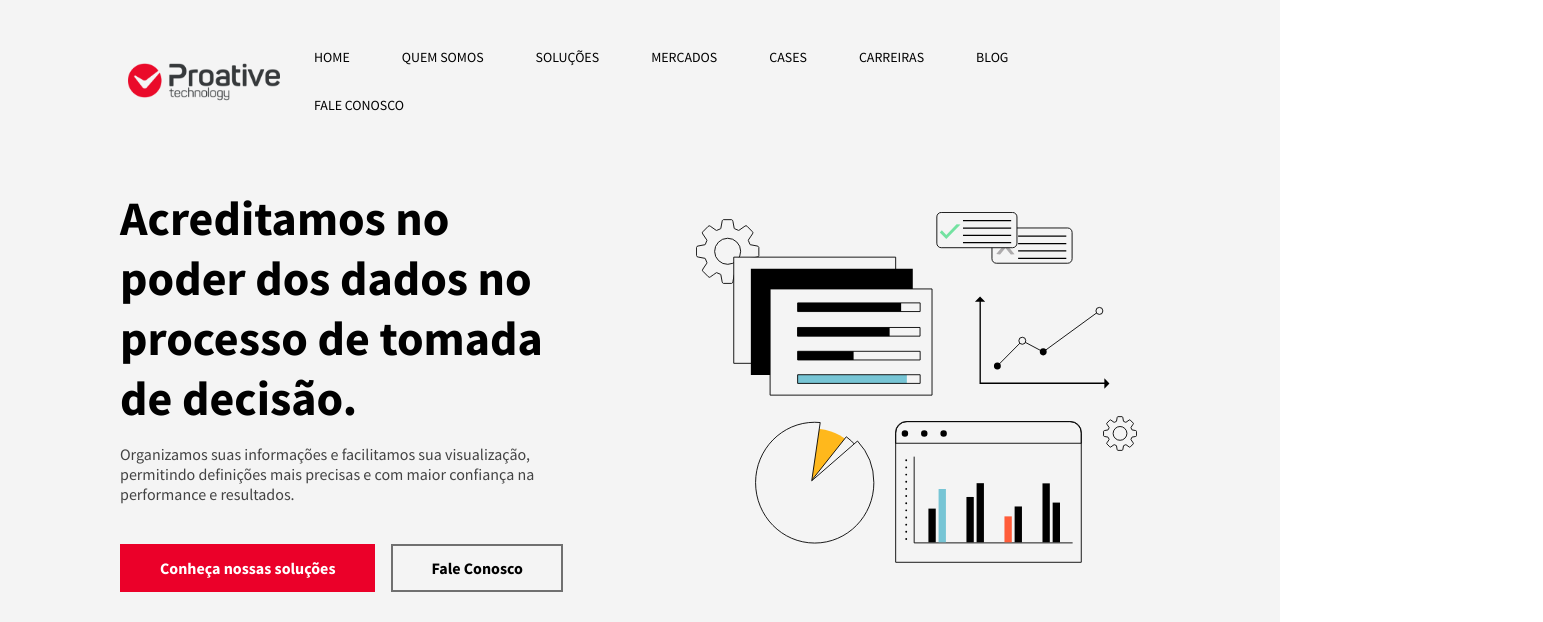
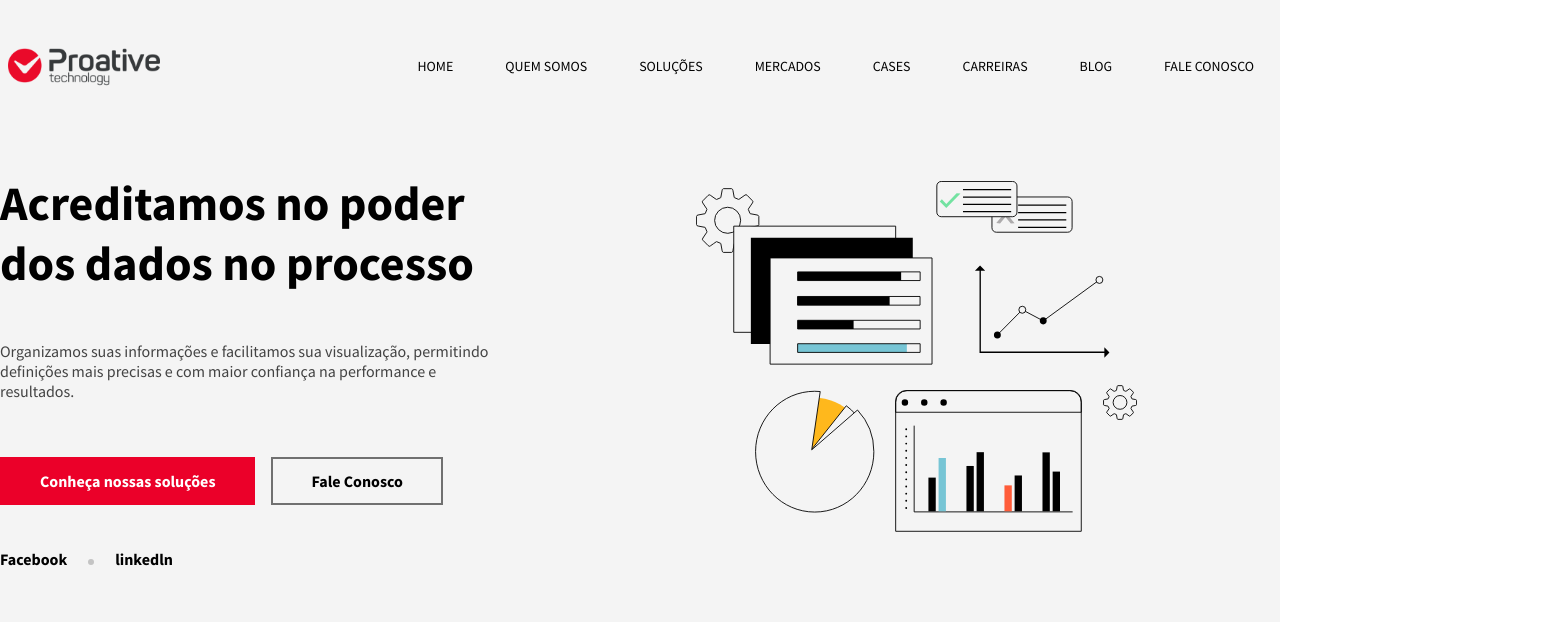
Before and after one commit to proative-tech/Proativa-LandingPage, a React (Create React App) app: page / in a window 1280 px wide. Shown: the top 622 px of the page, 1543 px wide, since content can reach past the window. Built offline with nearby package versions, Linux system fonts and the light colour scheme.

Commit message:
Finalizado footer e formatções de texto

```diff
--- a/src/components/About/styles.js
+++ b/src/components/About/styles.js
@@ -2,13 +2,12 @@ import styled from 'styled-components';
 
 export const Container = styled.div`
   width: 100%;
-  /* height: 100vh; */
   background: #FFF;
 `;
 
 export const Content = styled.div`
-  max-width: 1140px;
-  margin: 42px 120px;
+  max-width: 1440px;
+  margin: 42px auto;
   display: grid;
   grid-template-columns: 1fr;
   grid-auto-rows: auto;
@@ -41,7 +40,7 @@ export const Content = styled.div`
 
   .section-item {
     display: grid;
-    grid-template-columns: repeat(auto-fit, minmax(175px, 1fr)); //width 189 auto-fit , minmax(189px, 1fr)
+    grid-template-columns: repeat(auto-fit, minmax(200px, 1fr));
     grid-auto-rows: 195px;
     gap: 4rem;
     padding: 2rem 0;
@@ -78,13 +77,14 @@ export const Content = styled.div`
     }
   }
 
-  @media (max-width:520px) {
-    margin: 42px 30px;
-
+  @media (max-width:960px) {
     .section-item {
-      /* grid-template-columns: 1fr;
-      grid-auto-rows: auto; */
+      grid-template-columns: repeat(auto-fit, minmax(300px, 1fr));
     }
   }
 
+  @media (max-width:520px) {
+    margin: 42px 2rem;
+  }
+
 `;
--- a/src/components/Cases/index.js
+++ b/src/components/Cases/index.js
@@ -75,7 +75,8 @@ export function Cases() {
       </Content>
 
       <Footer>
-        <section className="footer">
+       <Content>
+          <section className="footer">
           <div>
             <img src={ logo } alt=""/>
           </div>
@@ -88,16 +89,27 @@ export function Cases() {
             <p>06455-000</p>
           </div>
 
-          <div>
+          <div className="contact">
             <p>+55 11 4130-8800</p>
             <p>contato@proativetec.com.br</p>
 
-            <span>Facebook</span>
-            <span>Linkedin</span>
+            <span>
+              <a href="">Facebook</a>
+              <a href=""></a>
+              <a href="">linkedln</a>
+            </span>
 
-            <p>Olíticas de Privacidade</p>
+            <p >Olíticas de Privacidade</p>
           </div>
+
+
         </section>
+
+          <hr/>
+          <p className="text-footer">
+            © 2021Proative Technology – Todos os direitos reservados
+          </p>
+        </Content>
       </Footer>
 
     </Container>
--- a/src/components/Cases/styles.js
+++ b/src/components/Cases/styles.js
@@ -8,8 +8,8 @@ export const Container = styled.div`
 `;
 
 export const Content = styled.div`
-  max-width: 1140px;
-  margin: 0 120px;
+  max-width: 1440px;
+  margin: 0 auto;
 
   .section-main {
     padding: 7rem 0 3rem 0;
@@ -125,19 +125,67 @@ export const Content = styled.div`
 `;
 
 export const Footer = styled.div`
-   width: 100%;
-   background: #F4F4F4;
+  width: 100%;
+  background: #F4F4F4;
+
+  hr {
+    background: #E5E3DF;
+    margin: 2rem 0 0 0;
+    height: 1px;
+    border: none;
+
+  }
+
+  .text-footer {
+    color: #C4C4C4;
+    margin-bottom: 1rem;
+  }
+
+
 
   .footer {
     max-width: 1140px;
     margin: 0 120px;
     margin-top: 10rem;
-
     display: grid;
     grid-template-columns: repeat(4, 1fr);
 
     div {
       padding: 4rem 0
+    }
+
+    .contact {
+      p {
+        color: #434343;
+        font-size: 0.87rem;
+        padding-bottom: 0.5rem;
+      }
+
+      span {
+        display: flex;
+        padding: 1rem 0;
+      }
+
+      span a {
+        text-decoration: none;
+        color: var(--black);
+        font-size: 1rem;
+      }
+
+      span a:first-child {
+        padding: 0 1rem 0 0;
+      }
+
+      span a:nth-child(2)::after {
+        margin: 10px 12px 0 0;
+        content: '';
+        width: 6px;
+        height: 6px;
+        border-radius: 3px;
+        left: 0.3rem;
+        background: #434343;
+        display: block;
+      }
     }
   }
 
@@ -150,7 +198,7 @@ export const Footer = styled.div`
   @media (max-width: 600px) {
     .footer {
       grid-template-columns: 1fr;
-      margin: 0 30px;
+      margin: 5rem 30px;
     }
   }
 
--- a/src/components/Header/styles.js
+++ b/src/components/Header/styles.js
@@ -6,8 +6,8 @@ export const Container = styled.div`
 `;
 
 export const Content = styled.div`
-  max-width: 1140px;
-  margin: 0 7.5rem;
+  max-width: 1440px;
+  margin: 0 auto;
   padding-top: 2.0rem;
 
   display: flex;
@@ -51,7 +51,7 @@ export const Content = styled.div`
 
   @media (max-width:520px) {
 
-    margin: 2.0rem auto;
+    margin: 0 auto;
 
     ul {
       display: none;
--- a/src/components/Home/index.js
+++ b/src/components/Home/index.js
@@ -9,7 +9,7 @@ export function Home() {
       <Content>
         <div className="section-home">
           <section>
-            <h1>Acreditamos no poder dos dados no processo de tomada de decisão.</h1>
+            <h1>Acreditamos no poder dos dados no processo</h1>
             <p>
               Organizamos suas informações e facilitamos sua visualização, permitindo
               definições mais precisas e com maior confiança na performance e resultados.
@@ -27,7 +27,7 @@ export function Home() {
             </span>
           </section>
 
-          <section>
+          <section className="section-ilustration">
             <img src={ ilustration } alt="Proative"/>
           </section>
         </div>
--- a/src/components/Home/styles.js
+++ b/src/components/Home/styles.js
@@ -7,8 +7,8 @@ export const Container = styled.div`
 `;
 
 export const Content = styled.div`
-  max-width: 1140px;
-  margin: 0 120px;
+  max-width: 1440px;
+  margin: 0 auto;
   padding-top: 42px;
   display: grid;
   grid-template-columns: 1fr;
@@ -16,37 +16,38 @@ export const Content = styled.div`
 
   .section-home {
     display: grid;
-    /* grid-template-columns: repeat(2, 1fr); */
-    grid-template-columns: repeat(auto-fit, minmax(300px, 1fr));
-    grid-auto-rows: 400px;
+    grid-template-columns: repeat(auto-fit, minmax(400px, 1fr));
+    grid-auto-rows: auto;
+    gap: 0 7rem;
 
-    gap: 0 7rem;
+    section {
+      max-width: 500px;
+    }
 
     img {
       height: 360px;
       margin-top: 40px;
     }
-
   }
 
   .section-next {
-    max-width: 1140px;
+    max-width: 1440px;
     display: flex;
     justify-content: center;
 
     img {
       cursor: pointer;
-
     }
   }
   h1 {
     font-family: 'Source Sans Pro', sans-serif;
     font-size: 3rem;
     font-weight: bold;
-    padding: 1rem 0;
+    padding: 2rem 0 1rem 0;
   }
 
   p {
+    padding: 2rem 0 1rem 0;
     font-family: 'Source Sans Pro', sans-serif;
     font-size: 1rem;
     color: var(--text);
@@ -70,7 +71,6 @@ export const Content = styled.div`
       background: none;
       color: var(--red);
     }
-
   }
 
   .second-btn {
@@ -108,7 +108,6 @@ export const Content = styled.div`
       left: -0.2rem;
       }
     }
-
   }
 
   .section-next {
@@ -120,16 +119,33 @@ export const Content = styled.div`
 
   }
 
+  @media (max-width:980px) {
+    .section-home {
+      gap: 0 0;
+      margin: 0 auto;
+      padding: 0 auto;
+    }
+
+    .section-ilustration {
+
+    }
+  }
+
   @media (max-width:720px) {
-    margin: 0 70px;
+
   }
 
   @media (max-width:520px) {
     margin: 0 20px;
 
-    img {
+    .section-home {
+      grid-template-columns: repeat(auto-fit, minmax(200px, 1fr));
+    }
+
+    .section-ilustration {
       display: none;
     }
   }
 
+
 `;
--- a/src/components/Marketplace/index.js
+++ b/src/components/Marketplace/index.js
@@ -1,4 +1,4 @@
-import { Container } from './styles';
+import { Container, Content } from './styles';
 import Imagem02 from '../../assets/Imagem02.svg';
 
 
@@ -6,6 +6,7 @@ import Imagem02 from '../../assets/Imagem02.svg';
 export function Marketplace() {
   return(
     <Container>
+      <Content>
         <section className="section01">
           <h1>
             Governança de TI impulsionando e colaborando seu negócio.
@@ -41,6 +42,8 @@ export function Marketplace() {
             </p>
           </div>
         </section>
+
+      </Content>
     </Container>
   )
 }
--- a/src/components/Marketplace/styles.js
+++ b/src/components/Marketplace/styles.js
@@ -1,9 +1,15 @@
 import styled from 'styled-components';
+
+
 
 
 export const Container = styled.div`
   width: 100%;
+`;
 
+export const Content = styled.div`
+  max-width: 1440px;
+  margin: 0 auto;
 
   display: grid;
   grid-template-columns: 710px 657px;
@@ -35,7 +41,12 @@ export const Container = styled.div`
   }
 
   .section02 {
-
+    img {
+        width: 100%;
+        height:100%;
+        object-fit: cover;
+        object-position: center;
+    }
   }
 
   .section03 {
@@ -67,6 +78,13 @@ export const Container = styled.div`
   }
 
   @media (max-width:840px) {
+
+    .section01,.section02 {
+      h1,p {
+        text-align: left;
+      }
+    }
+
     .section02 {
       img {
         width: 100%;
@@ -75,12 +93,19 @@ export const Container = styled.div`
         object-position: center;
       }
     }
+
+    .section01,.section04 {
+      .text-item {
+        justify-content: flex-start;
+      }
+    }
   }
 
   @media (max-width: 600px) {
 
     .section01 {
-      padding: 5rem 2rem;
+
+      padding: 3rem 2rem;
     }
     .section01,.section04 {
       padding: 5rem 1rem;
--- a/src/components/Solution/index.js
+++ b/src/components/Solution/index.js
@@ -1,9 +1,10 @@
-import { Content } from './styles';
+import { Container, Content } from './styles';
 import imgSolution from '../../assets/Home-03.svg';
 
 
 export function Solution() {
   return (
+    <Container>
       <Content>
         <section className="first-section">
           <img src={ imgSolution } alt=""/>
@@ -34,5 +35,6 @@ export function Solution() {
         </section>
 
       </Content>
+    </Container>
   )
 }
--- a/src/components/Solution/styles.js
+++ b/src/components/Solution/styles.js
@@ -1,8 +1,13 @@
 import styled from 'styled-components';
 
+export const Container = styled.div`
+  width: 100%;
+
+`;
+
 export const Content = styled.div`
-  width: 100%;
-  /* height: 100vh; */
+  max-width: 1440px;
+  margin: 0 auto;
   display: grid;
   grid-template-columns: 710px 657px;
 
@@ -41,17 +46,11 @@ export const Content = styled.div`
     }
   }
 
-
-  @media (max-width:1370px) {
-    /* grid-template-columns: 710px 450px; */
-  }
-
   @media (max-width:1160px) {
 
     grid-template-columns: 1fr;
     .first-section {
       img {
-
         width: 100%;
         height:100%;
         object-fit: cover;
@@ -66,22 +65,14 @@ export const Content = styled.div`
 
   }
 
-  @media (min-width: 350px) and (max-width: 500px) {
+  @media (min-width: 270px) and (max-width: 500px) {
+    .first-section {
 
-
-    .first-section {
-      img {
-        width: 100%;
-
-      }
     }
-
     .second-section {
-      width: 100%;
-      padding: 1rem;
-
+      padding: 3rem 2rem;
       .text {
-        width:330px;
+        width: auto;
       }
     }
   }
```
Lines whose indentation alone changed are shown as unchanged.
